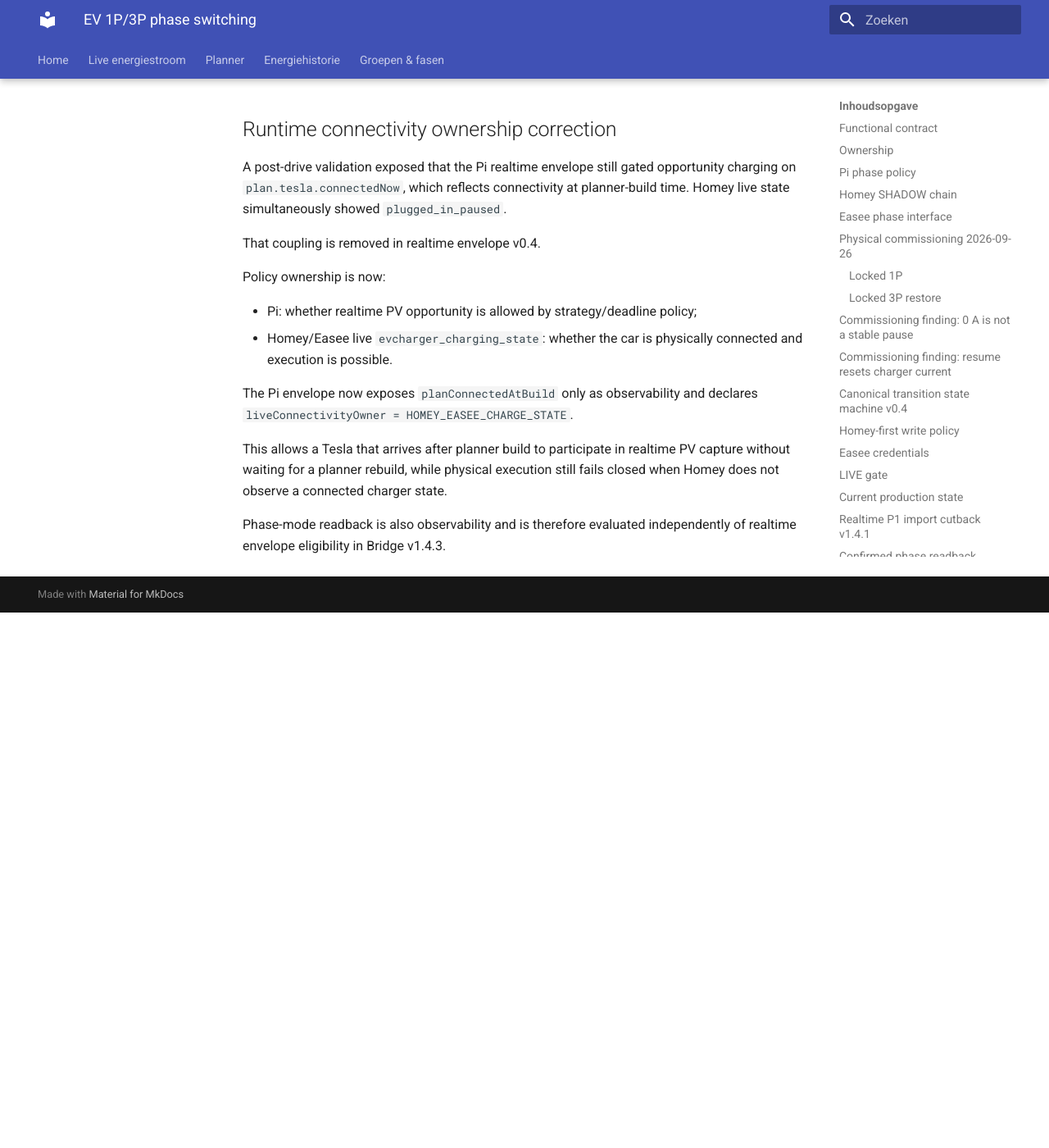
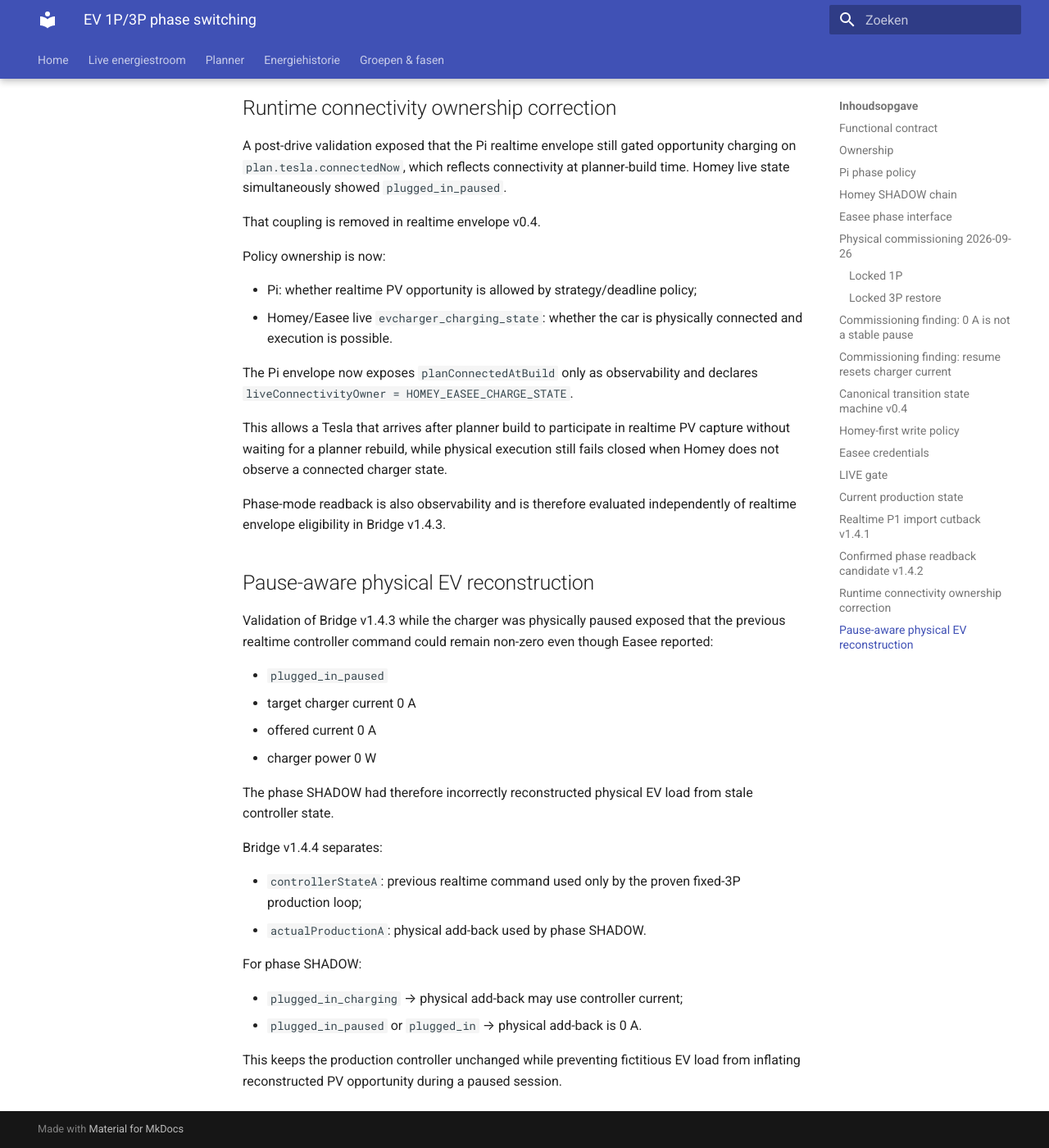
Before and after one commit to OnsKasteeltje/homey-energy-manual, an MkDocs documentation site: the page built from docs/architecture/ev-phase-switching-v0.1.md, in a window 1280 px wide and 1400 px high, scrolled down 9243 px. Shown: the whole window at 82% size. Built offline with MkDocs 1.6.1 and Material for MkDocs 9.7.7, drawn with Linux system fonts in a browser that asks for light colours; before the commit the page ends 9990 px from its top, so only the background shows below that; some of the changed text lies outside the part shown.

Commit message:
docs(ev): document pause-aware phase shadow reconstruction

```diff
--- a/docs/architecture/ev-phase-switching-v0.1.md
+++ b/docs/architecture/ev-phase-switching-v0.1.md
@@ -68,7 +68,7 @@ Canonical selector:
 
 Deployed into the existing flow IDs:
 
-- Bridge `8bf53fdb-76f4-47db-8ccb-773ac515f06e` → production v1.4.1 FAST-IMPORT-CUTBACK; candidate v1.4.3 PHASE-READBACK-OBS
+- Bridge `8bf53fdb-76f4-47db-8ccb-773ac515f06e` → production v1.4.1 FAST-IMPORT-CUTBACK; candidate v1.4.4 PAUSE-AWARE-PHASE-SHADOW
 - Adapter `953e9b18-3576-4557-b940-ed4a64eb2516` → v0.1.11 PHASE-SHADOW
 - Gate `ec5e5d34-8205-4cf0-a661-7bf744feb6e0` → v0.2.12 PHASE-SHADOW
 - physical actuator remains `fea23193-a03f-49dd-9780-7e72ee48747d` v0.2.15 until LIVE promotion
@@ -302,7 +302,7 @@ Physical 1P and 3P are proven, but automatic phase switching is **not yet LIVE**
 
 Production remains:
 
-- Bridge production v1.4.1 FAST-IMPORT-CUTBACK; v1.4.3 PHASE-READBACK-OBS pending regression validation
+- Bridge production v1.4.1 FAST-IMPORT-CUTBACK; v1.4.4 PAUSE-AWARE-PHASE-SHADOW pending regression validation
 - Adapter v0.1.11 PHASE-SHADOW
 - Gate v0.2.12 PHASE-SHADOW
 - Actuator v0.2.15 CONTROL-AUTHORITY
@@ -331,7 +331,7 @@ Before phase switching can become LIVE, active EV load reconstruction must use t
 
 Candidate bridge:
 
-`src/homey/power-intent/pi-dynamic-planner-bridge-v1.4.3.phase-readback-observability.js`
+`src/homey/power-intent/pi-dynamic-planner-bridge-v1.4.4.pause-aware-phase-shadow.js`
 
 The bridge reads Easee `phaseMode` from the Homey device/settings API and normalizes:
 
@@ -366,3 +366,27 @@ The Pi envelope now exposes `planConnectedAtBuild` only as observability and dec
 This allows a Tesla that arrives after planner build to participate in realtime PV capture without waiting for a planner rebuild, while physical execution still fails closed when Homey does not observe a connected charger state.
 
 Phase-mode readback is also observability and is therefore evaluated independently of realtime envelope eligibility in Bridge v1.4.3.
+
+
+## Pause-aware physical EV reconstruction
+
+Validation of Bridge v1.4.3 while the charger was physically paused exposed that the previous realtime controller command could remain non-zero even though Easee reported:
+
+- `plugged_in_paused`
+- target charger current 0 A
+- offered current 0 A
+- charger power 0 W
+
+The phase SHADOW had therefore incorrectly reconstructed physical EV load from stale controller state.
+
+Bridge v1.4.4 separates:
+
+- `controllerStateA`: previous realtime command used only by the proven fixed-3P production loop;
+- `actualProductionA`: physical add-back used by phase SHADOW.
+
+For phase SHADOW:
+
+- `plugged_in_charging` → physical add-back may use controller current;
+- `plugged_in_paused` or `plugged_in` → physical add-back is 0 A.
+
+This keeps the production controller unchanged while preventing fictitious EV load from inflating reconstructed PV opportunity during a paused session.
```
